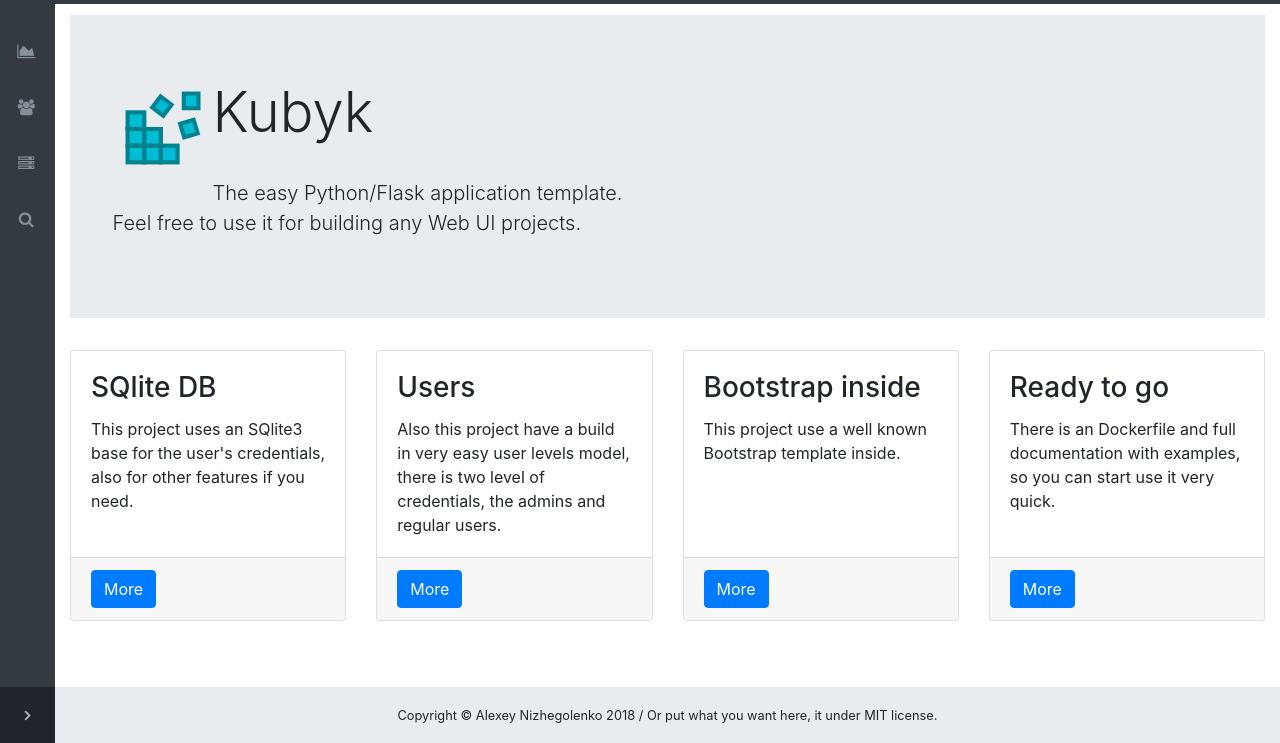
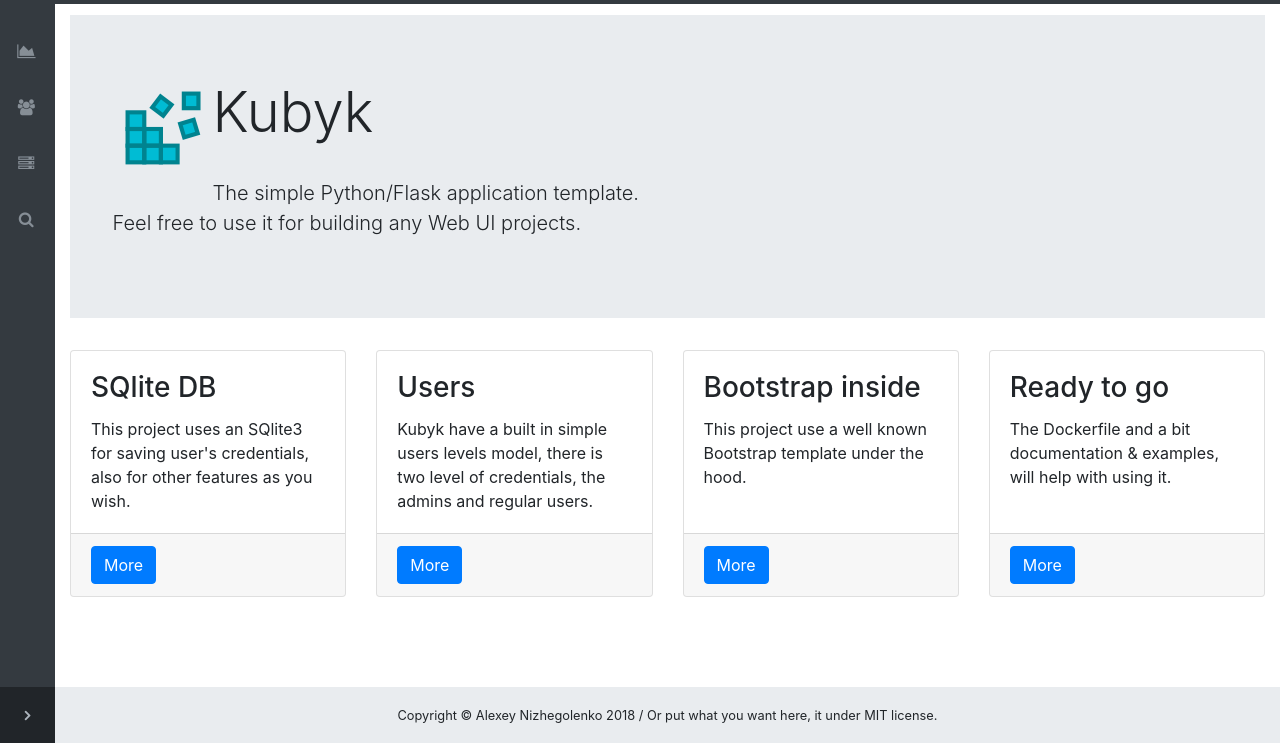
Before and after one commit to ratibor78/kubyk, a Flask app: page /index in a window 1280 px wide. Shown: the part 57-800 px from the top of the page. Run offline with Flask 2, Linux system fonts and the light colour scheme; a user stored in the database is signed in; some libraries are stand-ins or nearby versions.

Commit message:
Added some screenshots

```diff
--- a/app/templates/base.html
+++ b/app/templates/base.html
@@ -8,7 +8,7 @@
   <meta name="viewport" content="width=device-width, initial-scale=1, shrink-to-fit=no">
   <meta name="description" content="">
   <meta name="author" content="">
-  <title>WebUI</title>
+  <title>Kubyk</title>
   <!-- Bootstrap core CSS-->
   <link href="{{url_for('.static', filename='vendor/bootstrap/css/bootstrap.min.css')}}" rel="stylesheet">
   <!-- Custom fonts for this template-->
--- a/app/templates/index.html
+++ b/app/templates/index.html
@@ -90,8 +90,8 @@
         <div class="container">
           <h1 class="display-4"><img alt="WebUI" src="{{url_for('.static', filename='logo_big.png')}}" align="left">Kubyk</h1>
         </br>
-          <p class="lead">The easy Python/Flask application template.
-            <br>Feel free to use it for building any Web UI projects.</p>
+          <p class="lead">The simple Python/Flask application template.<br>
+          Feel free to use it for building any Web UI projects.</p>
         </div>
       </div>
       <div class="row">
@@ -100,8 +100,8 @@
           <div class="card h-100">
             <div class="card-body">
               <h3 class="card-title">SQlite DB</h3>
-              <p class="card-text">This project uses an SQlite3 base for the user's credentials,
-                 also for other features if you need.</p>
+              <p class="card-text">This project uses an SQlite3 for saving user's credentials,
+                 also for other features as you wish.</p>
             </div>
             <div class="card-footer">
               <a href="#" class="btn btn-primary">More</a>
@@ -113,7 +113,7 @@
                <div class="card h-100">
                  <div class="card-body">
                    <h3 class="card-title">Users</h3>
-                   <p class="card-text">Also this project have a build in very easy user levels model,
+                   <p class="card-text">Kubyk have a built in simple users levels model,
                      there is two level of credentials, the admins and regular users.</p>
                  </div>
                  <div class="card-footer">
@@ -126,7 +126,7 @@
                <div class="card h-100">
                  <div class="card-body">
                    <h3 class="card-title">Bootstrap inside</h3>
-                   <p class="card-text">This project use a well known Bootstrap template inside.</p>
+                   <p class="card-text">This project use a well known Bootstrap template under the hood.</p>
                  </div>
                  <div class="card-footer">
                    <a href="#" class="btn btn-primary">More</a>
@@ -137,8 +137,8 @@
                <div class="card h-100">
                  <div class="card-body">
                    <h3 class="card-title">Ready to go</h3>
-                   <p class="card-text">There is an Dockerfile and full documentation with examples,
-                      so you can start use it very quick.</p>
+                   <p class="card-text">The Dockerfile and a bit documentation & examples,
+                      will help with using it.</p>
                  </div>
                  <div class="card-footer">
                    <a href="#" class="btn btn-primary">More</a>
--- a/app/templates/login.html
+++ b/app/templates/login.html
@@ -1,5 +1,4 @@
 {% extends 'base.html' %}
-
 {% block body %}
 <body class="bg-dark">
   <div class="container">
@@ -20,6 +19,7 @@
               <label for="username">Username</label>
                 {{ form.username(class_="form-control", placeholder="Username", id="username") }}
             </div>
+                <br>
             <div class="form-group">
               <label for="password">Password</label>
               {{ form.password(class_="form-control", placeholder="Password", id="password") }}
```
Also changed, not shown: kubyk1.png (added), kubyk2.png (added), kubyk3.png (added). Lines whose indentation alone changed are shown as unchanged.
